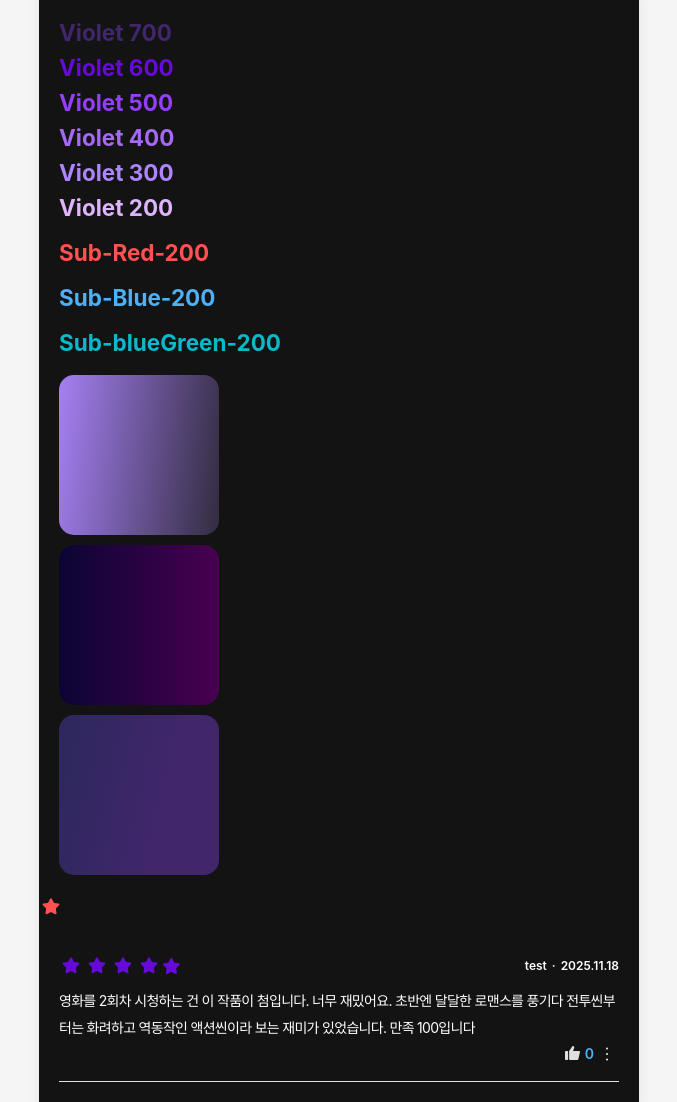
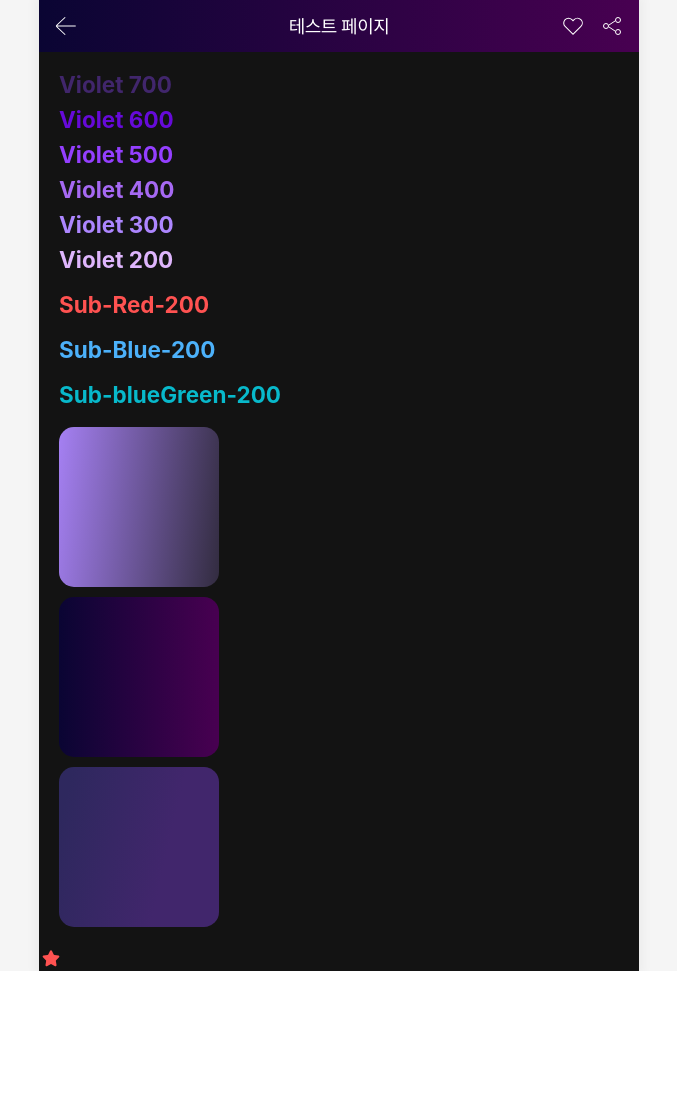
Before and after one commit to SOPT-all/37-COLLABORATION-WEB-MEGABOX, a React (Vite) app: page / in a window 1280 px wide. Shown: the whole page, without its empty margins (301-978 px from the left). After the commit the page ends 971 px from the top, so only its background shows below. Built offline with nearby package versions, Linux system fonts and the light colour scheme.

Commit message:
feat: 영화 정보 헤더 컴포넌트 구현

```diff
--- a/src/pages/Home/Home.tsx
+++ b/src/pages/Home/Home.tsx
@@ -1,38 +1,33 @@
 import { IconStarFill } from '@assets/index';
-import Review from '@components/review/Review';
+import MovieHeader from '@components/header/MovieHeader';
 
 export default function Home() {
   return (
+    <>
+      <MovieHeader title="테스트 페이지" />
       <div>
-      <div className='p-8'>
+        <div className="p-8">
           {/* TODO : 테스트 후 삭제 예정 */}
           {/* 텍스트 색상 테스트 */}
-        <h1 className='mb-4 text-4xl font-bold text-violet-700'>Violet 700</h1>
-        <h1 className='mb-4 text-4xl font-bold text-violet-600'>Violet 600</h1>
-        <h1 className='mb-4 text-4xl font-bold text-violet-500'>Violet 500</h1>
-        <h1 className='mb-4 text-4xl font-bold text-violet-400'>Violet 400</h1>
-        <h1 className='mb-4 text-4xl font-bold text-violet-300'>Violet 300</h1>
-        <h1 className='mb-8 text-4xl font-bold text-violet-200'>Violet 200</h1>
-        <h1 className='mb-8 text-4xl font-bold text-red-500'>Sub-Red-200</h1>
-        <h1 className='mb-8 text-4xl font-bold text-blue-500'>Sub-Blue-200</h1>
-        <h1 className='text-blueGreen-500 mb-8 text-4xl font-bold'>
+          <h1 className="mb-4 text-4xl font-bold text-violet-700">Violet 700</h1>
+          <h1 className="mb-4 text-4xl font-bold text-violet-600">Violet 600</h1>
+          <h1 className="mb-4 text-4xl font-bold text-violet-500">Violet 500</h1>
+          <h1 className="mb-4 text-4xl font-bold text-violet-400">Violet 400</h1>
+          <h1 className="mb-4 text-4xl font-bold text-violet-300">Violet 300</h1>
+          <h1 className="mb-8 text-4xl font-bold text-violet-200">Violet 200</h1>
+          <h1 className="mb-8 text-4xl font-bold text-red-500">Sub-Red-200</h1>
+          <h1 className="mb-8 text-4xl font-bold text-blue-500">Sub-Blue-200</h1>
+          <h1 className="mb-8 text-4xl font-bold text-blueGreen-500">
             Sub-blueGreen-200
           </h1>
 
           {/* 그라디언트 테스트 */}
-        <div className='gradient-1 mb-4 h-64 w-64 rounded-3xl'></div>
-        <div className='gradient-2 mb-4 h-64 w-64 rounded-3xl'></div>
-        <div className='gradient-3 h-64 w-64 rounded-3xl'></div>
+          <div className="gradient-1 mb-4 h-64 w-64 rounded-3xl" />
+          <div className="gradient-2 mb-4 h-64 w-64 rounded-3xl" />
+          <div className="gradient-3 h-64 w-64 rounded-3xl" />
         </div>
-      <IconStarFill className='text-red-500' />
-      <div className='p-[2rem]'>
-        <Review
-          content='영화를 2회차 시청하는 건 이 작품이 첨입니다. 너무 재밌어요. 초반엔 달달한 로맨스를 풍기다 전투씬부터는 화려하고 역동작인 액션씬이라 보는 재미가 있었습니다. 만족 100입니다'
-          rating={4.3}
-          createdAt={new Date()}
-          nickname='test'
-        />
+        <IconStarFill className="text-red-500" />
       </div>
-    </div>
+    </>
   );
 }
--- a/src/shared/assets/components/IconSystemShare.tsx
+++ b/src/shared/assets/components/IconSystemShare.tsx
@@ -14,10 +14,10 @@ const IconSystemShare = (props: SVGProps<SVGSVGElement>) => (
     viewBox="0 0 24 24"
   >
     <path
-      stroke="#000"
+      stroke="#ffffff"
       d="M18 15.5a2.5 2.5 0 1 1 0 5 2.5 2.5 0 0 1 0-5Zm-12-6a2.5 2.5 0 1 1 0 5 2.5 2.5 0 0 1 0-5Zm12-6a2.5 2.5 0 1 1 0 5 2.5 2.5 0 0 1 0-5Z"
     />
-    <path stroke="#000" strokeLinecap="square" d="m15 7-6 4m6 6-6-4" />
+    <path stroke="#ffffff" strokeLinecap="square" d="m15 7-6 4m6 6-6-4" />
   </svg>
 );
 export default IconSystemShare;
--- /dev/null
+++ b/src/shared/components/header/MovieHeader.tsx
@@ -0,0 +1,68 @@
+import { useState } from 'react';
+import {
+  IconSystemBack,
+  IconHeart,
+  IconHeartFill,
+  IconSystemShare,
+} from '@assets/index';
+
+interface MovieHeaderProps {
+  title: string;        // 제목
+  onClickBack?: () => void; // 뒤로가기
+}
+
+// 아이콘 버튼 크기
+const ICON_BUTTON_CLASS =
+  'flex h-[2.4rem] w-[2.4rem] items-center justify-center';
+
+export default function MovieHeader({ title, onClickBack }: MovieHeaderProps) {
+  // 하트 상태
+  const [liked, setLiked] = useState(false);
+
+  return (
+    <header
+      className="gradient-2 flex h-[5.2rem] w-full flex-col items-start gap-[1rem] px-[1.5rem] py-[1.4rem] text-white"
+    >
+      <div className="relative flex w-full items-center justify-between">
+        {/* 뒤로가기 버튼 */}
+        <button
+          type="button"
+          aria-label="뒤로가기"
+          onClick={onClickBack}
+          className={ICON_BUTTON_CLASS}
+        >
+          <IconSystemBack />
+        </button>
+
+        {/* 제목 */}
+        <h1
+          className="pointer-events-none absolute left-1/2 top-1/2 -translate-x-1/2 -translate-y-1/2 text-center text-title1"
+        >
+          {title}
+        </h1>
+
+        {/* 오른쪽 아이콘 */}
+        <div className="flex items-center gap-[1.5rem]">
+          {/* 하트 아이콘 */}
+          <button
+            type="button"
+            aria-label={liked ? '하트 취소' : '하트 클릭'}
+            onClick={() => setLiked((prev) => !prev)}
+            className={ICON_BUTTON_CLASS}
+          >
+            {liked ? <IconHeartFill /> : <IconHeart />}
+          </button>
+
+          {/* 공유 아이콘 (인터렉션 없음) */}
+          <button
+            type="button"
+            aria-label="공유하기"
+            className={ICON_BUTTON_CLASS}
+          >
+            <IconSystemShare />
+          </button>
+        </div>
+      </div>
+    </header>
+  );
+}
```
Lines whose indentation alone changed are shown as unchanged.
